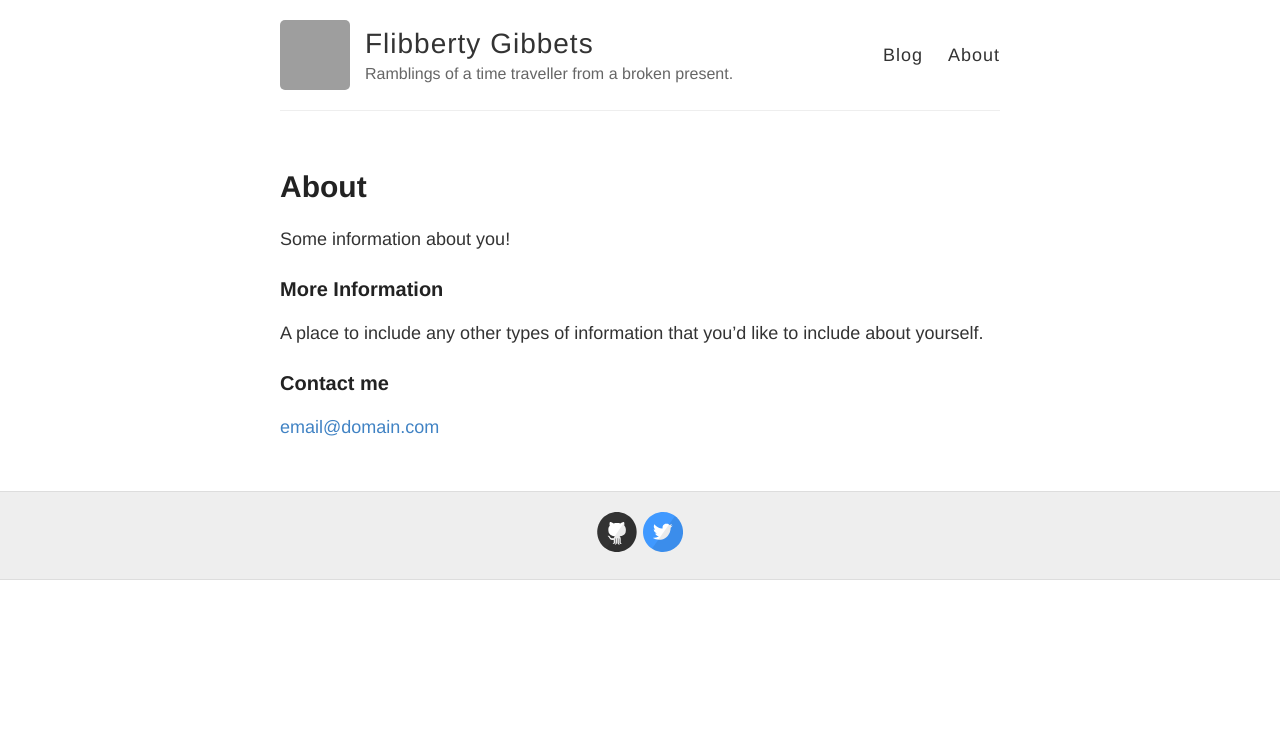
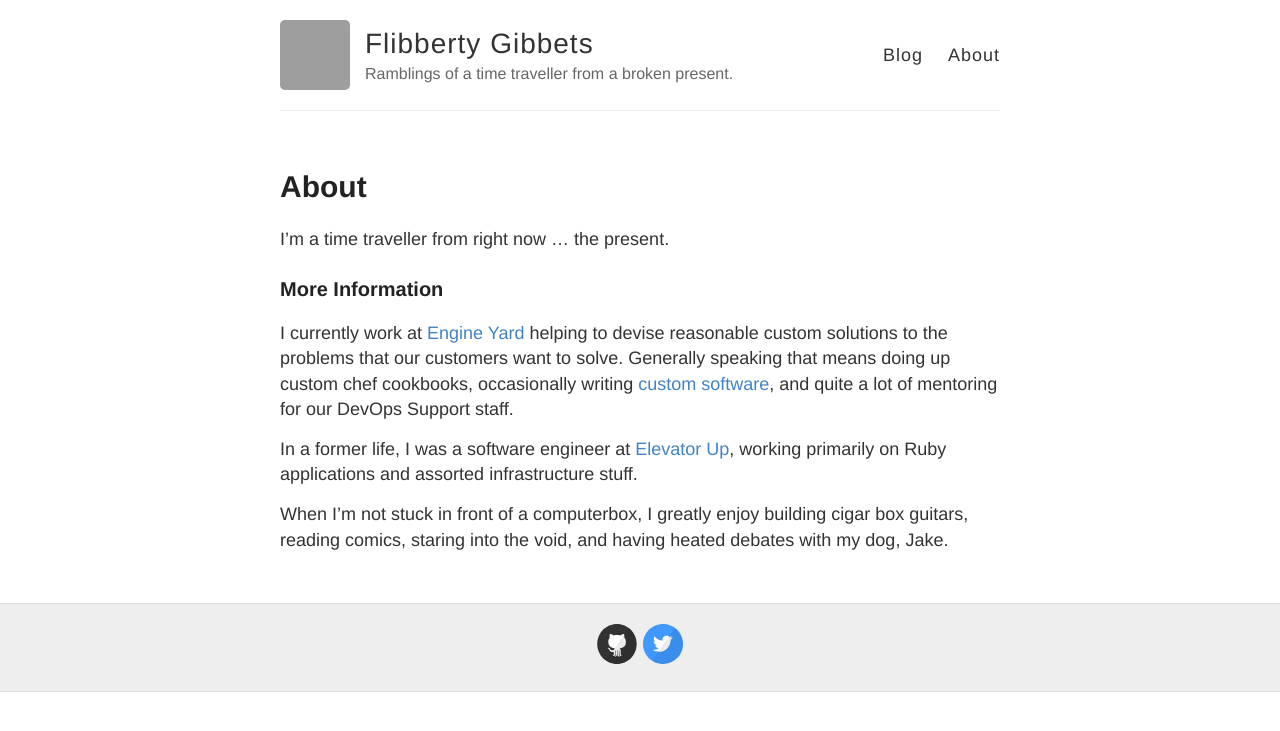
Before and after one commit to ess/ess.github.com, a Jekyll site: the page built from about.md, in a window 1280 px wide. Shown: the top 731 px of the page. Built offline with Jekyll 4.4.1, drawn with Linux system fonts in a browser that asks for light colours; grey boxes are pictures that could not be loaded.

Commit message:
Let me tell you about yourself

```diff
--- a/about.md
+++ b/about.md
@@ -4,12 +4,12 @@ title: About
 permalink: /about/
 ---
 
-Some information about you!
+I'm a time traveller from right now ... the present.
 
-### More Information
+### More Information ###
 
-A place to include any other types of information that you'd like to include about yourself.
+I currently work at [Engine Yard](https://www.engineyard.com) helping to devise reasonable custom solutions to the problems that our customers want to solve. Generally speaking that means doing up custom chef cookbooks, occasionally writing [custom software](https://github.com/engineyard/scaley), and quite a lot of mentoring for our DevOps Support staff.
 
-### Contact me
+In a former life, I was a software engineer at [Elevator Up](http://elevatorup.com), working primarily on Ruby applications and assorted infrastructure stuff.
 
-[email@domain.com](mailto:email@domain.com)
+When I'm not stuck in front of a computerbox, I greatly enjoy building cigar box guitars, reading comics, staring into the void, and having heated debates with my dog, Jake.
```
